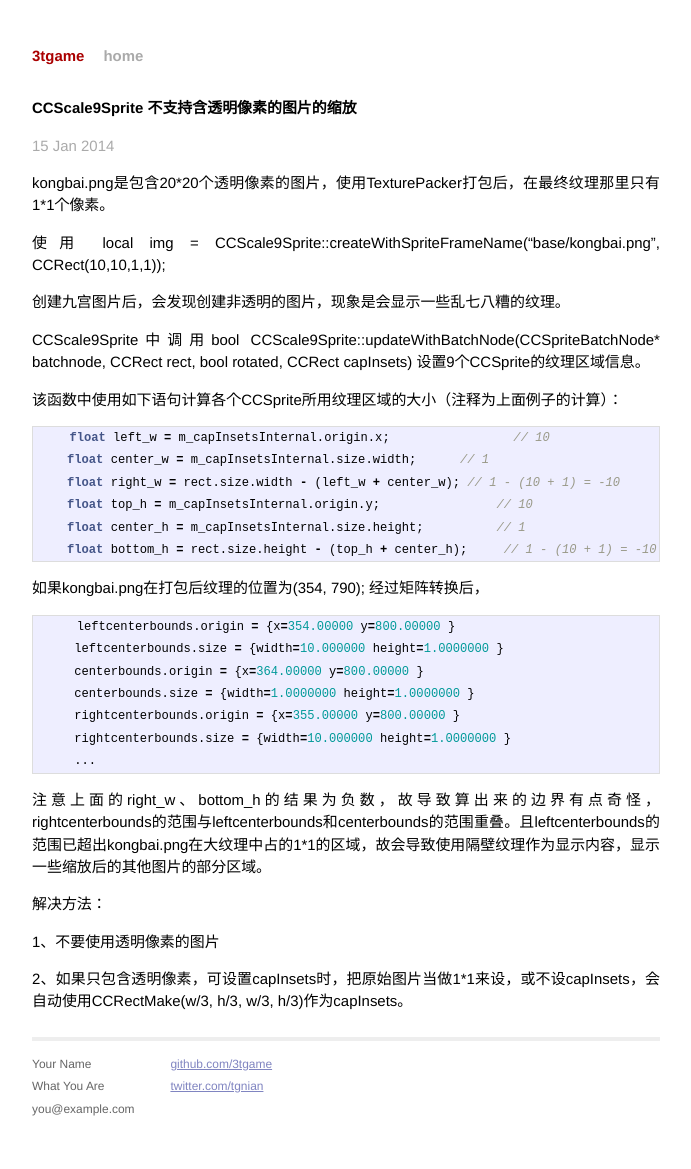
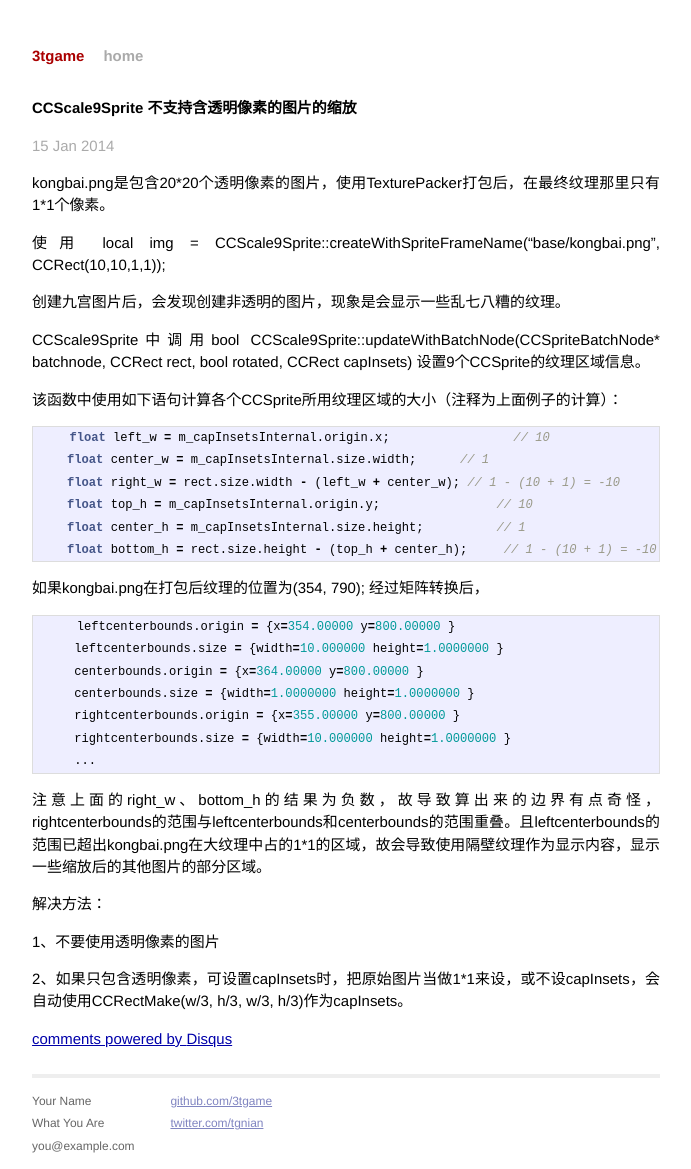
Before and after one commit to 3tgame/blog_jekyll, a Jekyll site: the page built from _posts/2014-01-15-Cocos2dx-CCScale9Sprite-Notice.markdown, in a window 1280 px wide. Shown: the whole page, without its empty margins (294-985 px from the left). Built offline with Jekyll 4.4.1, drawn with Linux system fonts in a browser that asks for light colours; Markdown is read by kramdown in place of the engine named in the settings; comment, search, counter and statistics services are not loaded; before the commit the page ends 1132 px from its top, so only the background shows below that; some of the changed lines change nothing that is shown.

Commit message:
chang baseurl in _config.yml && add disqus to blog

```diff
--- a/_config.yml
+++ b/_config.yml
@@ -3,5 +3,4 @@
 markdown: rdiscount
 pygments: true
 encoding: UTF-8
-# baseurl: /myblog
-baseurl: /
+baseurl: /myblog
--- a/_layouts/post.html
+++ b/_layouts/post.html
@@ -7,3 +7,18 @@
 <div class="post">
 {{ content }}
 </div>
+
+    <div id="disqus_thread"></div>
+    <script type="text/javascript">
+        /* * * CONFIGURATION VARIABLES: EDIT BEFORE PASTING INTO YOUR WEBPAGE * * */
+        var disqus_shortname = 'tgname'; // required: replace example with your forum shortname
+
+        /* * * DON'T EDIT BELOW THIS LINE * * */
+        (function() {
+            var dsq = document.createElement('script'); dsq.type = 'text/javascript'; dsq.async = true;
+            dsq.src = '//' + disqus_shortname + '.disqus.com/embed.js';
+            (document.getElementsByTagName('head')[0] || document.getElementsByTagName('body')[0]).appendChild(dsq);
+        })();
+    </script>
+    <noscript>Please enable JavaScript to view the <a href="http://disqus.com/?ref_noscript">comments powered by Disqus.</a></noscript>
+    <a href="http://disqus.com" class="dsq-brlink">comments powered by <span class="logo-disqus">Disqus</span></a>
```
